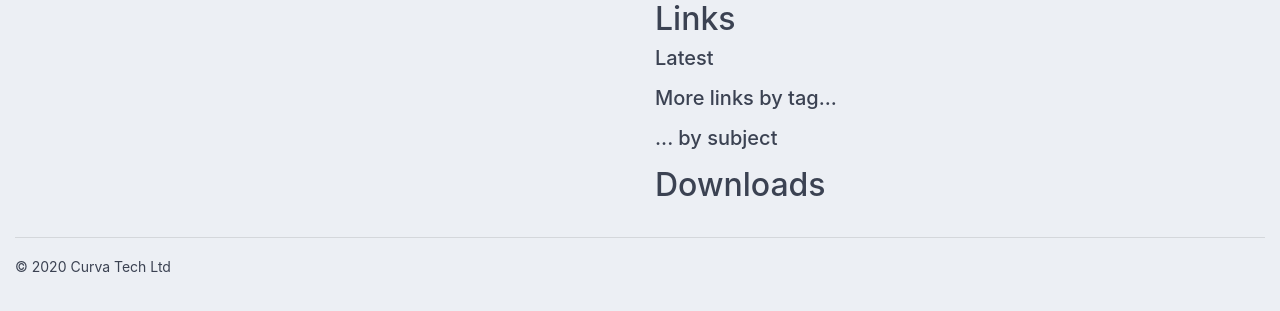
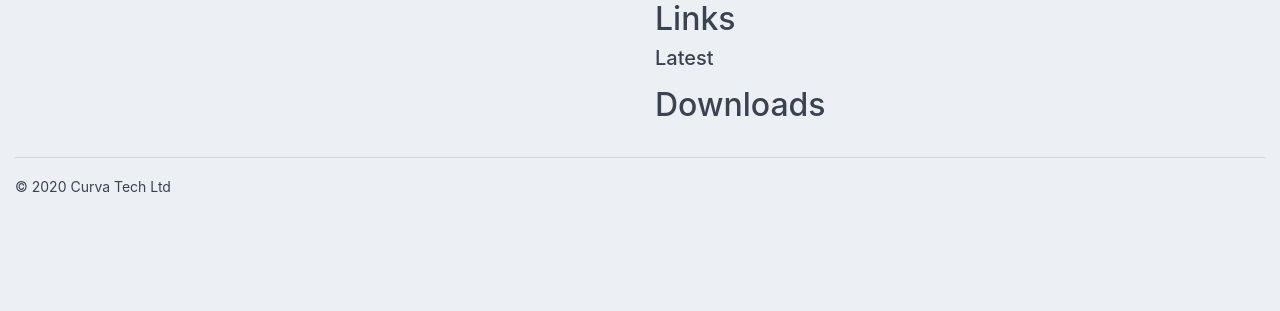
Before and after one commit to maryannh/dandelion2, a Flask app: template templates/index.html in a window 1280 px wide. Shown: the part 136-447 px from the top of the page. Run offline with Flask 2, Linux system fonts and the light colour scheme; the template is opened without the code that fills it, so the values that code supplies are empty; some libraries are stand-ins or nearby versions; some web fonts are replaced.

Commit message:
removed something slow

```diff
--- a/app.py
+++ b/app.py
@@ -121,31 +121,18 @@ def index():
     end = time.time()
     link_loop_time = end - start
 
-    start = time.time()
-    subjects = get_subjects()[:10]
-    end = time.time()
-    subjects_time = end - start
+    # start = time.time()
+    # subjects = get_subjects()[:10]
+    # end = time.time()
+    # subjects_time = end - start
 
-    start = time.time()
-    tags = get_tags()[:10]
-    end = time.time()
-    tags_time = end - start
-
-    info = {
-      "function": "index",
-      "db": db_time,
-      "posts": post_loop_time,
-      "pages": page_loop_time,
-      "downloads": download_loop_time,
-      "links": link_loop_time,
-      "subjects": subjects_time,
-      "tags": tags_time,
-    }
-
-    db.log.insert_one(info)
+    # start = time.time()
+    # tags = get_tags()[:10]
+    # end = time.time()
+    # tags_time = end - start
 
     return render_template("index.html", post_loop=post_loop, page_loop=page_loop,
-        download_loop=download_loop, link_loop=link_loop, subjects=subjects, tags=tags)
+        download_loop=download_loop, link_loop=link_loop)
 
 @app.route("/admin")
 @basic_auth.required
--- a/templates/index.html
+++ b/templates/index.html
@@ -54,19 +54,7 @@
 
           </ul>
 
-          <h5>More links by tag...</h5>
-          <!-- start tags loop -->
-          {% for tag in tags|sort(attribute='count', reverse=True) %}
-          <a href="{{ config.BASE_URL }}/tag/{{ tag["slug"] }}">{{ tag["name"] }}</a>{% if not loop.last %},&nbsp;{% endif %}
-          {% endfor %}
-          <!-- end tags loop -->
 
-          <h5 class="mt-3">... by subject</h5>
-          <!-- start subjects loop -->
-          {% for subject in subjects|sort(attribute='count', reverse=True) %}
-          <a href="{{ config.BASE_URL }}/subject/{{ subject["slug"] }}">{{ subject["name"] }}</a>{% if not loop.last %},&nbsp;{% endif %}
-          {% endfor %}
-          <!-- end subjects loop -->
 
           <h2 class="mt-3">Downloads</h2>
           <ul class="list-unstyled">
```
